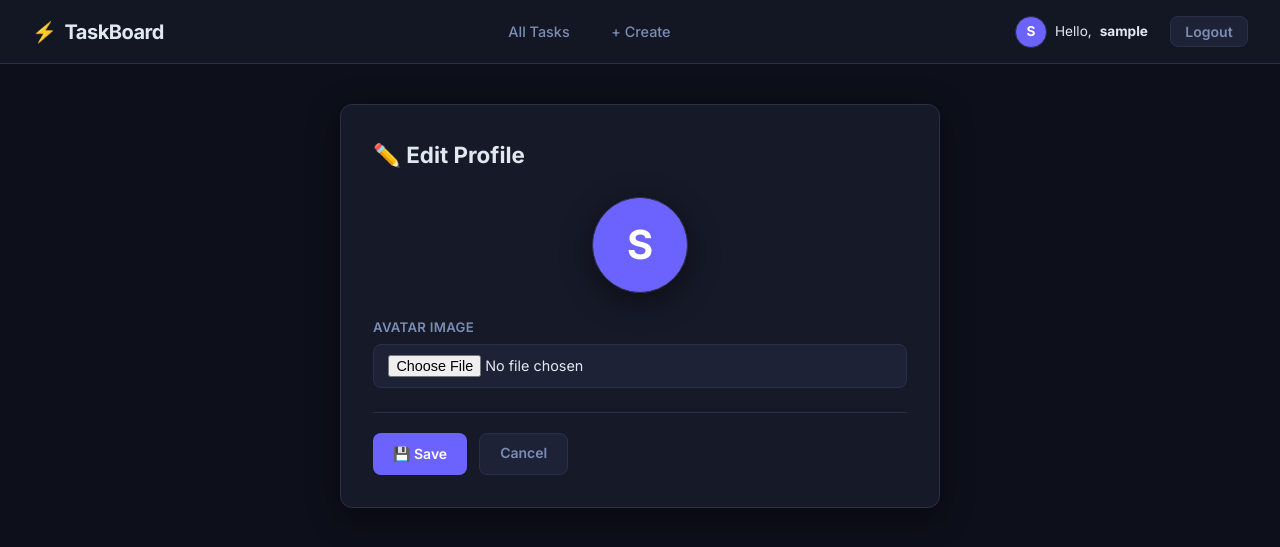
After one commit to sweecksss/Tasks2, a Django app: page /profile/ in a window 1280 px wide. The commit adds this page. Shown: the top 547 px of the page. Run offline with Django 5.2, Linux system fonts and the light colour scheme; the visitor is signed in with stand-in values (Sample User, id 1); data comes from the database, SQL or seed files in the repository.

Commit message:
Add authentication system and user profile avatars

```diff
--- a/core/settings.py
+++ b/core/settings.py
@@ -126,3 +126,6 @@ MEDIA_ROOT = os.path.join(BASE_DIR, "media")
 # https://docs.djangoproject.com/en/5.2/ref/settings/#default-auto-field
 
 DEFAULT_AUTO_FIELD = 'django.db.models.BigAutoField'
+
+LOGIN_REDIRECT_URL = 'task-list'
+LOGOUT_REDIRECT_URL = 'task-list'
--- a/core/urls.py
+++ b/core/urls.py
@@ -21,5 +21,6 @@ from django.conf.urls.static import static
 
 urlpatterns = [
     path('admin/', admin.site.urls),
+    path('accounts/', include('django.contrib.auth.urls')),
     path('', include('tasks.urls')),
 ] + static(settings.MEDIA_URL, document_root=settings.MEDIA_ROOT)
--- a/static/css/style.css
+++ b/static/css/style.css
@@ -80,6 +80,9 @@ body {
 .navbar-user {
   font-size: .85rem;
   color: var(--text-muted);
+  display: flex;
+  align-items: center;
+  gap: .75rem;
 }
 .navbar-user strong { color: var(--accent2); }
 
@@ -451,3 +454,72 @@ body {
 ::-webkit-scrollbar       { width: 6px; }
 ::-webkit-scrollbar-track { background: var(--bg); }
 ::-webkit-scrollbar-thumb { background: var(--border); border-radius: 3px; }
+
+.profile-link {
+  display: flex;
+  align-items: center;
+  gap: .5rem;
+  color: var(--text);
+  text-decoration: none;
+  transition: color var(--transition);
+}
+.profile-link:hover {
+  color: var(--accent2);
+}
+.profile-link strong {
+  color: inherit;
+}
+
+.nav-avatar, .meta-avatar, .comment-avatar, .profile-preview-avatar {
+  width: 32px;
+  height: 32px;
+  border-radius: 50%;
+  object-fit: cover;
+  border: 1px solid var(--border);
+}
+.nav-avatar-placeholder, .meta-avatar-placeholder, .comment-avatar-placeholder, .profile-preview-placeholder {
+  width: 32px;
+  height: 32px;
+  border-radius: 50%;
+  background: var(--accent);
+  color: #fff;
+  display: inline-flex;
+  align-items: center;
+  justify-content: center;
+  font-weight: 700;
+  font-size: .85rem;
+  text-transform: uppercase;
+  border: 1px solid var(--border);
+}
+
+.meta-avatar, .meta-avatar-placeholder {
+  width: 24px;
+  height: 24px;
+  font-size: .7rem;
+}
+.comment-avatar, .comment-avatar-placeholder {
+  width: 24px;
+  height: 24px;
+  font-size: .7rem;
+}
+
+.comment-author {
+  display: inline-flex;
+  align-items: center;
+  gap: .35rem;
+}
+
+/* Profile Form styling */
+.profile-form-container {
+  display: flex;
+  flex-direction: column;
+  align-items: center;
+  gap: 1.5rem;
+  margin-bottom: 1.5rem;
+}
+.profile-preview-avatar, .profile-preview-placeholder {
+  width: 96px;
+  height: 96px;
+  font-size: 2.5rem;
+  box-shadow: var(--shadow);
+}
--- a/tasks/admin.py
+++ b/tasks/admin.py
@@ -1,7 +1,8 @@
 from django.contrib import admin
 
-from tasks.models import Task, Comment
+from tasks.models import Task, Comment, Profile
 
 # Register your models here.
 admin.site.register(Task)
 admin.site.register(Comment)
+admin.site.register(Profile)
--- a/tasks/forms.py
+++ b/tasks/forms.py
@@ -1,5 +1,5 @@
 from django import forms
-from .models import Task, Comment
+from .models import Task, Comment, Profile
 
 class TaskForm(forms.ModelForm):
     class Meta:
@@ -14,3 +14,11 @@ class  CommentForm(forms.ModelForm):
         model = Comment
         fields = ['content', 'media',]
         widgets = {'media': forms.FileInput()}
+
+class ProfileForm(forms.ModelForm):
+    class Meta:
+        model = Profile
+        fields = ['avatar']
+        widgets = {
+            'avatar': forms.FileInput()
+        }
--- a/tasks/models.py
+++ b/tasks/models.py
@@ -28,3 +28,10 @@ class Comment(models.Model):
     content = models.TextField()
     created_at = models.DateTimeField(auto_now_add=True)
     media = models.FileField(upload_to='comment_media/', null=True, blank=True)
+
+class Profile(models.Model):
+    user = models.OneToOneField(User, on_delete=models.CASCADE, related_name='profile')
+    avatar = models.ImageField(upload_to='avatars/', null=True, blank=True)
+
+    def __str__(self):
+        return f"{self.user.username}'s Profile"
--- a/tasks/urls.py
+++ b/tasks/urls.py
@@ -7,5 +7,7 @@ urlpatterns = [
     path("create/", views.TaskCreateView.as_view(), name="task-create"),
     path("<int:pk>/update/", views.TaskUpdateView.as_view(), name="task-update"),
     path("<int:pk>/delete/", views.TaskDeleteView.as_view(), name="task-delete"),
-    path("comment/update/<int:pk>/", views.CommentUpdateView.as_view(), name='edit-comment')
+    path("comment/update/<int:pk>/", views.CommentUpdateView.as_view(), name='edit-comment'),
+    path("profile/", views.ProfileUpdateView.as_view(), name="profile-edit"),
+    path("signup/", views.SignUpView.as_view(), name="signup"),
 ]
--- a/tasks/views.py
+++ b/tasks/views.py
@@ -2,10 +2,11 @@ from django.shortcuts import render, redirect
 from django.views.generic import ListView, DetailView, CreateView, UpdateView, DeleteView
 from django.urls import reverse_lazy
 from django.contrib.auth.mixins import LoginRequiredMixin
+from django.contrib.auth.forms import UserCreationForm
 
-from .models import Task, Comment
+from .models import Task, Comment, Profile
 from .mixins import UserIsOwnerMixin
-from .forms import CommentForm, TaskForm
+from .forms import CommentForm, TaskForm, ProfileForm
 
 # Create your views here.
 class TaskListView(ListView):
@@ -56,3 +57,20 @@ class CommentUpdateView(UpdateView):
 
     def get_success_url(self):
         return reverse_lazy('task-detail', kwargs={'pk': self.object.task.pk})
+
+class ProfileUpdateView(LoginRequiredMixin, UpdateView):
+    model = Profile
+    form_class = ProfileForm
+    template_name = 'tasks/profile_form.html'
+    success_url = reverse_lazy('task-list')
+
+    def get_object(self, queryset=None):
+        profile, created = Profile.objects.get_or_create(user=self.request.user)
+        return profile
+
+
+
+class SignUpView(CreateView):
+    form_class = UserCreationForm
+    success_url = reverse_lazy('login')
+    template_name = 'registration/signup.html'
--- a/templates/base.html
+++ b/templates/base.html
@@ -20,9 +20,21 @@
     </div>
     <div class="navbar-user">
       {% if user.is_authenticated %}
-        Hello, <strong>{{ user.username }}</strong>
+        <a href="{% url 'profile-edit' %}" class="profile-link">
+          {% if user.profile.avatar %}
+            <img src="{{ user.profile.avatar.url }}" alt="avatar" class="nav-avatar" />
+          {% else %}
+            <span class="nav-avatar-placeholder">{{ user.username|slice:":1"|upper }}</span>
+          {% endif %}
+          Hello, <strong>{{ user.username }}</strong>
+        </a>
+        <form action="{% url 'logout' %}" method="post" style="display:inline; margin-left: 10px;">
+          {% csrf_token %}
+          <button type="submit" class="btn btn-secondary" style="padding:.35rem .9rem">Logout</button>
+        </form>
       {% else %}
-        <a href="/accounts/login/" class="btn btn-secondary" style="padding:.35rem .9rem">Login</a>
+        <a href="{% url 'login' %}" class="btn btn-secondary" style="padding:.35rem .9rem">Login</a>
+        <a href="{% url 'signup' %}" class="btn btn-primary" style="padding:.35rem .9rem; margin-left: 5px;">Sign Up</a>
       {% endif %}
     </div>
   </nav>
--- /dev/null
+++ b/templates/tasks/profile_form.html
@@ -0,0 +1,33 @@
+{% extends 'base.html' %}
+{% block title %}Edit Profile — TaskBoard{% endblock %}
+
+{% block content %}
+<div class="form-card">
+  <h2>✏️ Edit Profile</h2>
+
+  <form method="post" enctype="multipart/form-data">
+    {% csrf_token %}
+
+    <div class="profile-form-container">
+      {% if user.profile.avatar %}
+        <img src="{{ user.profile.avatar.url }}" alt="avatar" class="profile-preview-avatar" />
+      {% else %}
+        <span class="profile-preview-placeholder">{{ user.username|slice:":1"|upper }}</span>
+      {% endif %}
+    </div>
+
+    <div class="form-group">
+      <label for="{{ form.avatar.id_for_label }}">Avatar Image</label>
+      {{ form.avatar }}
+      {% if form.avatar.errors %}
+        <small style="color:var(--danger)">{{ form.avatar.errors|join:', ' }}</small>
+      {% endif %}
+    </div>
+
+    <div class="form-actions">
+      <button type="submit" class="btn btn-primary">💾 Save</button>
+      <a href="{% url 'task-list' %}" class="btn btn-secondary">Cancel</a>
+    </div>
+  </form>
+</div>
+{% endblock %}
```
Also changed, not shown: templates/registration/login.html (added, +32 -0 lines), templates/registration/signup.html (added, +35 -0 lines), templates/tasks/task_detail.html (+16 -2 lines), manage.py (line endings or trailing spaces), tasks/migrations/0005_profile.py (added), 1 other file.
